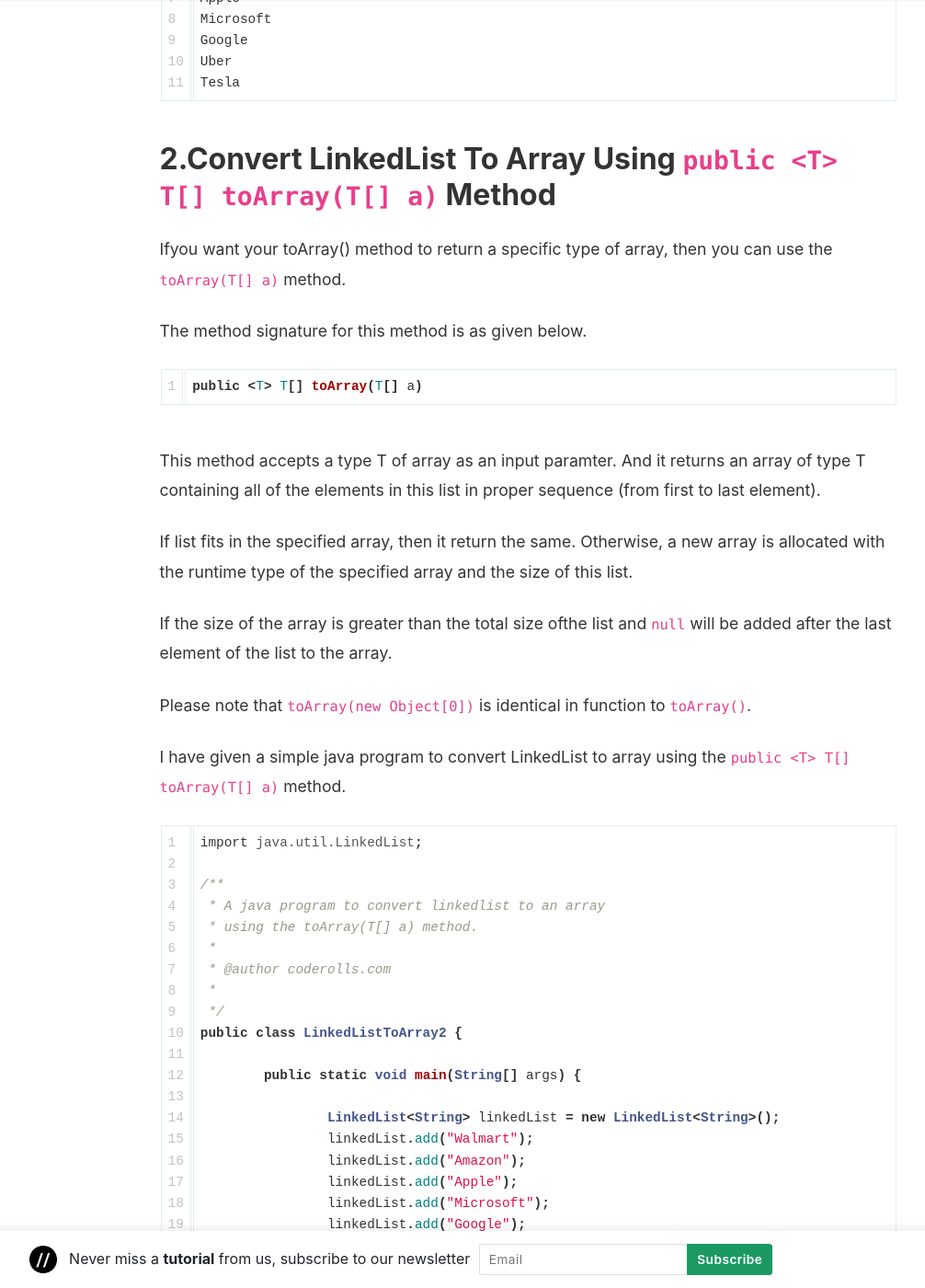
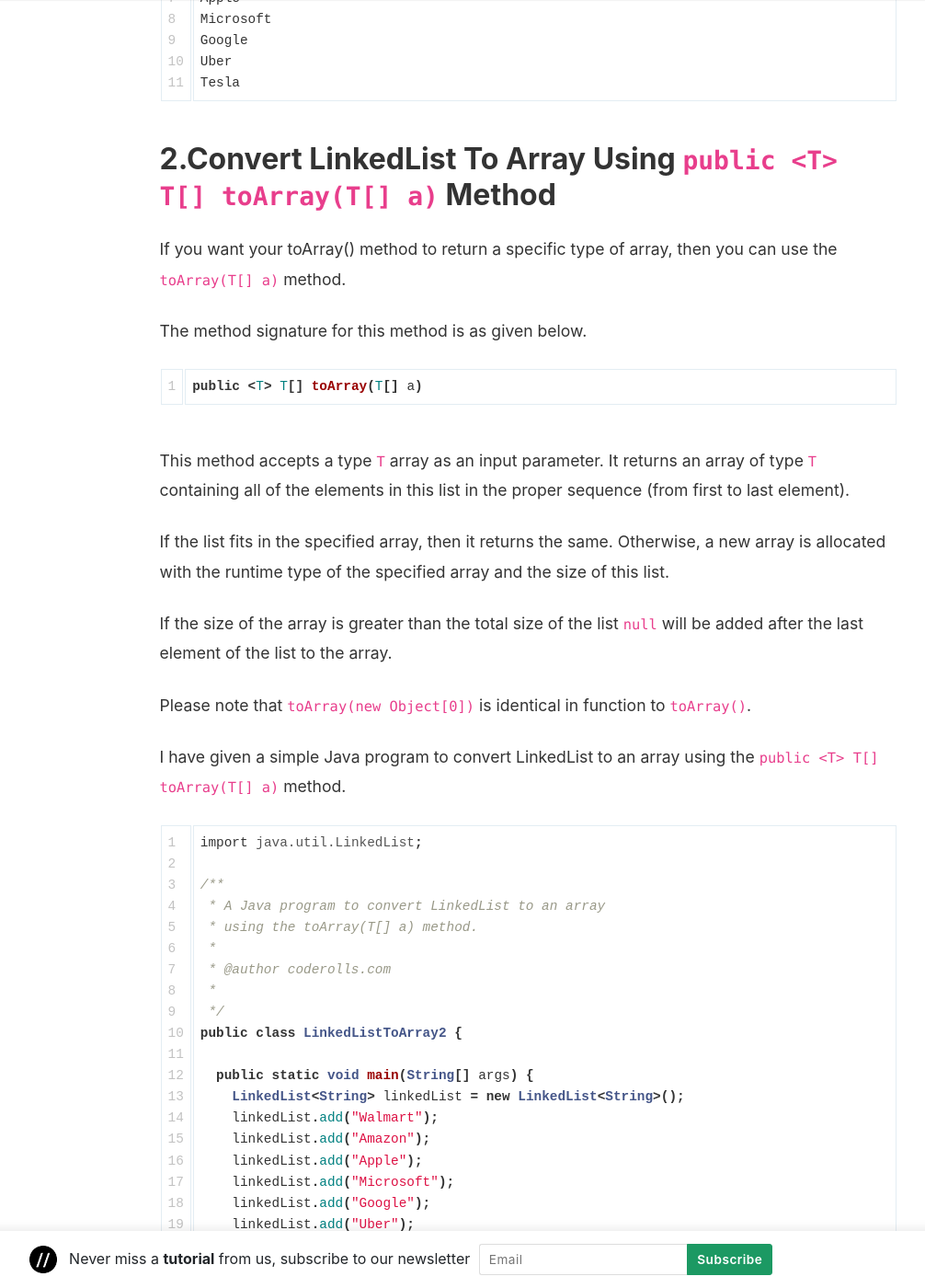
Before and after one commit to coderolls/coderolls-blog, a Jekyll site: the page built from _posts/collections/linkedlist/2022-02-04-convert-linkedlist-to-array.md, in a window 1280 px wide and 1400 px high, scrolled down 2663 px. Shown: the whole window at 92% size, without its empty margins (204-1210 px from the left). Built offline with Jekyll 4.4.1, drawn with Linux system fonts in a browser that asks for light colours; nearby versions of some CDN libraries; comment, search, counter and statistics services are not loaded; some of the changed text lies outside the part shown.

Commit message:
Update 2022-02-04-convert-linkedlist-to-array.md

````diff
--- a/_posts/collections/linkedlist/2022-02-04-convert-linkedlist-to-array.md
+++ b/_posts/collections/linkedlist/2022-02-04-convert-linkedlist-to-array.md
@@ -37,19 +36,19 @@ The method signature for the `toArray()` method is given below.
 public Object[] toArray()
 ```
 
-**As we can see the method signature, this method return an `Object[]` containing all of the elements in this list in proper sequence**
+**As we can see from the method signature, this method returns an `Object[]` containing all of the elements in this list in proper sequence**
 
-When `toArray()` method returns an array, the list does maintain any refereences to the returned array. And thus elements of the array are free to modify.
+When the `toArray()` method returns an array, the list does maintain any references to the returned array. And thus elements of the array are free to modify.
 
-This method acts as bridge between array-based and collection-based APIs.
+This method acts as a bridge between array-based and collection-based APIs.
 
-I have given a java program to convert LinkedList to array using the `toArray()` method.
+I have given a Java program to convert LinkedList to an array using the `toArray()` method.
 
 ```java
 import java.util.LinkedList;
 
 /**
- * A java program to convert linkedlist to an array
+ * A Java program to convert LinkedList to an array
  * using the toArray() method.
  *
  * @author coderolls.com
@@ -57,28 +56,28 @@ import java.util.LinkedList;
  */
 public class LinkedListToArray {
 
-	public static void main(String[] args) {
+  public static void main(String[] args) {
 
-		LinkedList<String> linkedList = new LinkedList<String>();
-		linkedList.add("Walmart");
-		linkedList.add("Amazon");
-		linkedList.add("Apple");
-		linkedList.add("Microsoft");
-		linkedList.add("Google");
-		linkedList.add("Uber");
-		linkedList.add("Tesla");
+    LinkedList<String> linkedList = new LinkedList<String>();
+    linkedList.add("Walmart");
+    linkedList.add("Amazon");
+    linkedList.add("Apple");
+    linkedList.add("Microsoft");
+    linkedList.add("Google");
+    linkedList.add("Uber");
+    linkedList.add("Tesla");
 
-		System.out.println("Printing the linkedList: ");
-		System.out.println(linkedList);
+    System.out.println("Printing the linkedList: ");
+    System.out.println(linkedList);
 
-		// convert linkedList to Object[]
-		Object[] arr = linkedList.toArray();
+    //Convert LinkedList to Object[]
+    Object[] arr = linkedList.toArray();
 
-		System.out.println("\nPrinting the object array elements: ");
-		for(Object obj:arr) {
-			System.out.println(obj.toString());
-		}
-	}
+    System.out.println("\nPrinting the object array elements: ");
+    for(Object obj:arr) {
+      System.out.println(obj.toString());
+    }
+  }
 }
 ```
 
@@ -102,7 +101,7 @@ Tesla
 
 ## 2.Convert LinkedList To Array Using `public <T> T[] toArray(T[] a)` Method
 
-Ifyou want your toArray() method to return a specific type of array, then you can use the `toArray(T[] a)` method.
+If you want your toArray() method to return a specific type of array, then you can use the `toArray(T[] a)` method.
 
 The method signature for this method is as given below.
 
@@ -110,21 +109,21 @@ The method signature for this method is as given below.
 public <T> T[] toArray(T[] a)
 ```
 
-This method accepts a type T of array as an input paramter. And it returns an array of type T containing all of the elements in this list in proper sequence (from first to last element).
+This method accepts a type `T` array as an input parameter. It returns an array of type `T` containing all of the elements in this list in the proper sequence (from first to last element).
 
-If list fits in the specified array, then it return the same. Otherwise, a new array is allocated with the runtime type of the specified array and the size of this list.
+If the list fits in the specified array, then it returns the same. Otherwise, a new array is allocated with the runtime type of the specified array and the size of this list.
 
-If the size of the array is greater than the total size ofthe list and `null` will be added after the last element of the list to the array.
+If the size of the array is greater than the total size of the list `null` will be added after the last element of the list to the array.
 
 Please note that `toArray(new Object[0])` is identical in function to `toArray()`.
 
-I have given a simple java program to convert LinkedList to array using the `public <T> T[] toArray(T[] a)` method.
+I have given a simple Java program to convert LinkedList to an array using the `public <T> T[] toArray(T[] a)` method.
 
 ```java
 import java.util.LinkedList;
 
 /**
- * A java program to convert linkedlist to an array
+ * A Java program to convert LinkedList to an array
  * using the toArray(T[] a) method.
  *
  * @author coderolls.com
@@ -132,28 +131,27 @@ import java.util.LinkedList;
  */
 public class LinkedListToArray2 {
 
-	public static void main(String[] args) {
+  public static void main(String[] args) {
+    LinkedList<String> linkedList = new LinkedList<String>();
+    linkedList.add("Walmart");
+    linkedList.add("Amazon");
+    linkedList.add("Apple");
+    linkedList.add("Microsoft");
+    linkedList.add("Google");
+    linkedList.add("Uber");
+    linkedList.add("Tesla");
 
-		LinkedList<String> linkedList = new LinkedList<String>();
-		linkedList.add("Walmart");
-		linkedList.add("Amazon");
-		linkedList.add("Apple");
-		linkedList.add("Microsoft");
-		linkedList.add("Google");
-		linkedList.add("Uber");
-		linkedList.add("Tesla");
+    System.out.println("Printing the linkedList: ");
+    System.out.println(linkedList);
 
-		System.out.println("Printing the linkedList: ");
-		System.out.println(linkedList);
+    //Convert LinkedList to String array
+    String[] arr = linkedList.toArray(new String[linkedList.size()]);
 
-		// convert linkedList to String array
-		String[] arr = linkedList.toArray(new String[linkedList.size()]);
-
-		System.out.println("\nPrinting the String array elements: ");
-		for(String str:arr) {
-			System.out.println(str);
-		}
-	}
+    System.out.println("\nPrinting the String array elements: ");
+    for(String str:arr) {
+      System.out.println(str);
+    }
+  }
 }
 ```
 
@@ -173,8 +171,6 @@ Uber
 Tesla
 ```
 
-
-
 ## Conclusion
 
 We can use the LinkedList `toArray()` method to convert LinkedList to an array.
@@ -188,7 +184,7 @@ There are two overloaded versions of this method
 Object[] arr = linkedList.toArray();
 ```
 
-2. `public <T> T[] toArray(T[] a)` method - Retuns a specific type of array
+2. `public <T> T[] toArray(T[] a)` method - Returns a specific type of array
 
 ```java
 // convert linkedList to String array
@@ -197,6 +193,6 @@ String[] arr = linkedList.toArray(new String[linkedList.size()]);
 
 ---
 
-The example java programs given in the above tutorial can be found at [this GitHub Repository](https://github.com/coderolls/blogpost-coding-examples/tree/main/collections/linkedlist/convert-linkedlist-to-array).
+The example Java programs given in the above tutorial can be found at [this GitHub Repository](https://github.com/coderolls/blogpost-coding-examples/tree/main/collections/linkedlist/convert-linkedlist-to-array).
 
 Let me know you thoughts or suggestions on the topic discussed above in comment section below.
````
Also changed, not shown: other parts of _posts/collections/linkedlist/2022-02-04-convert-linkedlist-to-array.md (+7 -8 lines).
